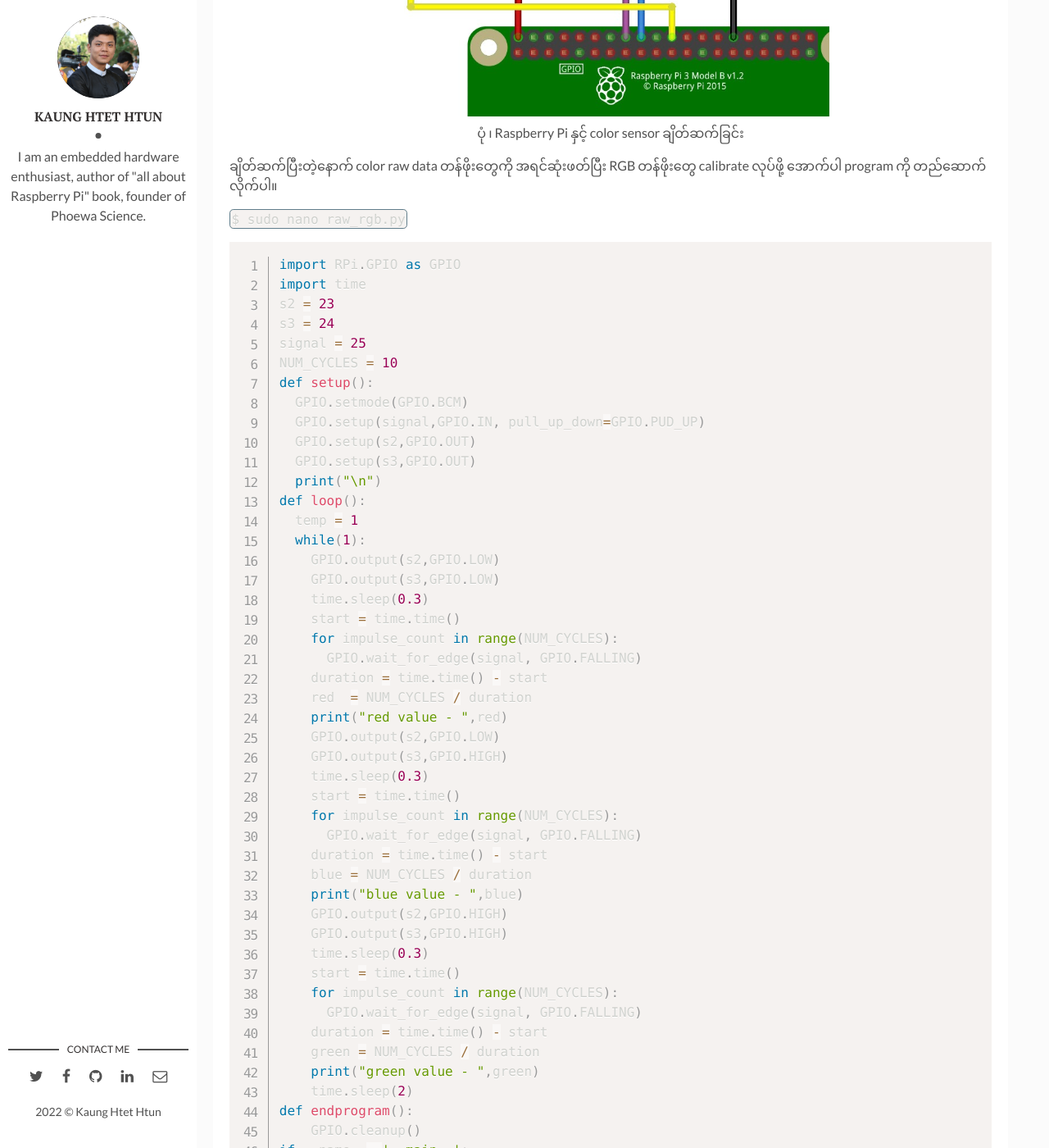
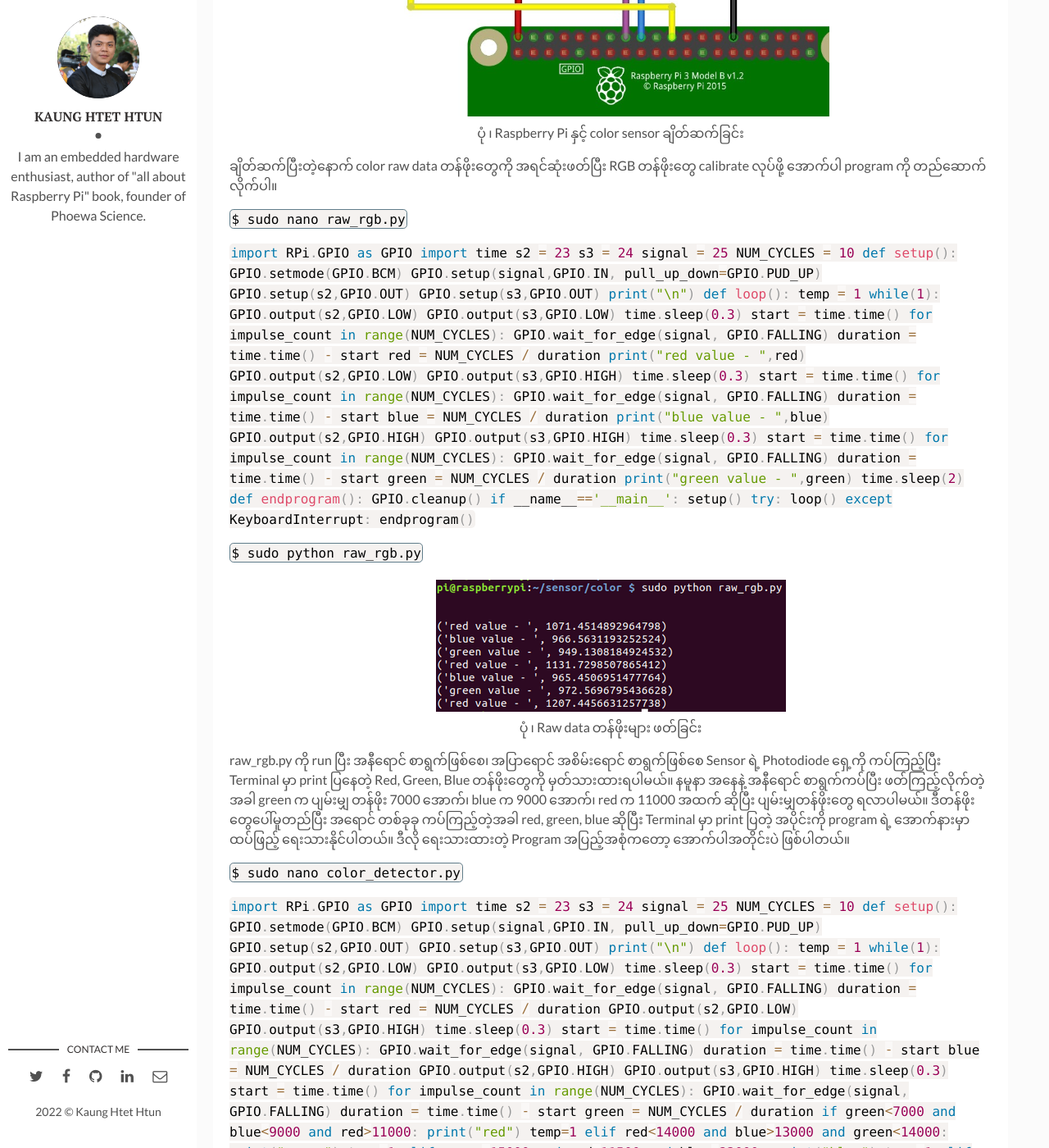
Before and after one commit to kogyikaunghtet/kogyikaunghtet.github.io, a Jekyll site: the page built from _posts/2021-1-31-rpi-color-sensor.markdown, in a window 1280 px wide and 1400 px high, scrolled down 2522 px. Shown: the whole window at 82% size. Built offline with Jekyll 4.4.1, drawn with Linux system fonts in a browser that asks for light colours; comment, search, counter and statistics services are not loaded.

Commit message:
Initial commit

```diff
--- a/_posts/2021-1-31-rpi-color-sensor.markdown
+++ b/_posts/2021-1-31-rpi-color-sensor.markdown
@@ -53,7 +53,7 @@
 
 `$ sudo nano raw_rgb.py`
 
-<pre><code class="language-python line-numbers">
+<code class="language-python line-numbers">
 import RPi.GPIO as GPIO
 import time
 s2 = 23
@@ -105,7 +105,7 @@
         loop()
     except KeyboardInterrupt:
         endprogram()
-</code></pre>
+</code>
 
 `$ sudo python raw_rgb.py`
 
@@ -119,7 +119,7 @@
 
 `$ sudo nano color_detector.py`
 
-<pre><code class="language-python line-numbers">
+<code class="language-python line-numbers">
 import RPi.GPIO as GPIO
 import time
 s2 = 23
@@ -180,7 +180,7 @@
         loop()
     except KeyboardInterrupt:
        endprogram()
-</code></pre>
+</code>
 
 `$ sudo python color_detector.py`
 
```
Also changed, not shown: assets/css/prism.css.
